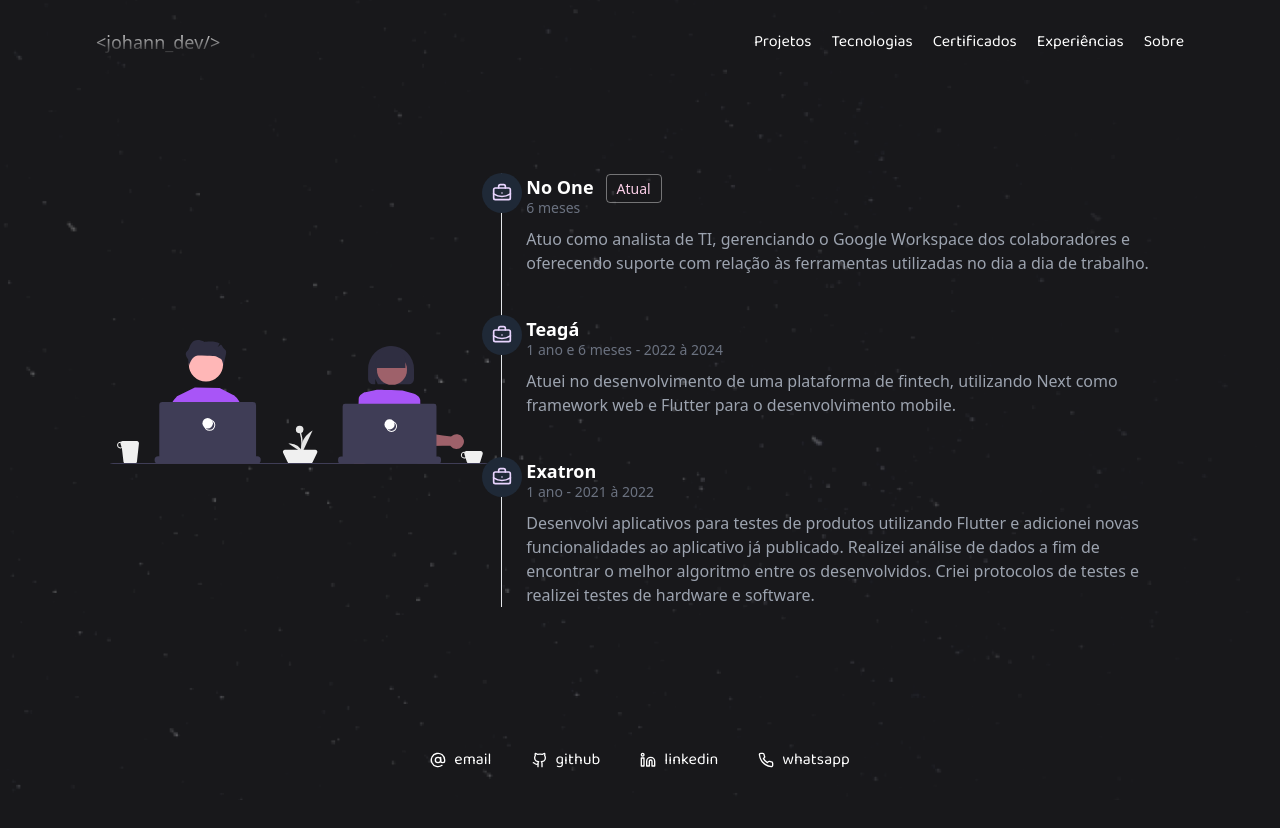
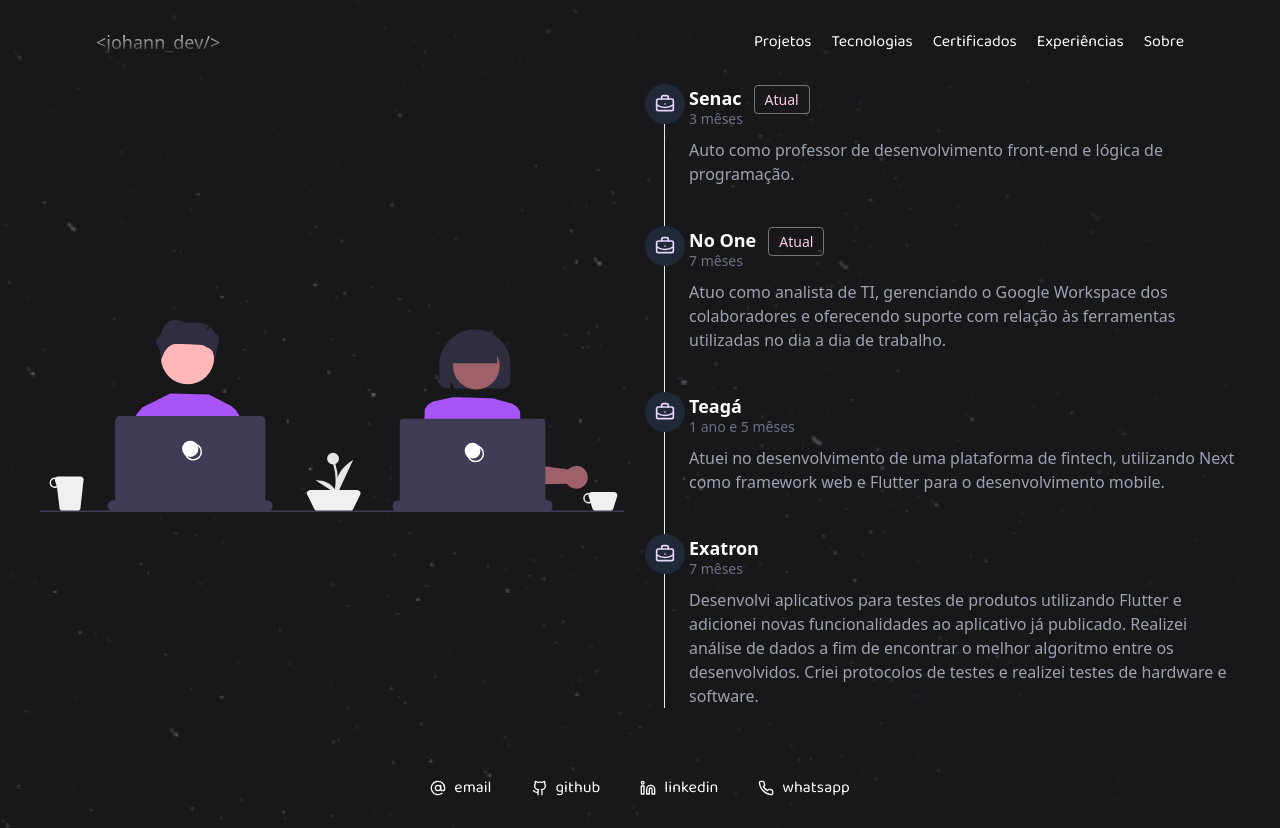
Before and after one commit to gabjohann/lucasjohann.dev, a React (Vite) app: page /experience in a window 1280 px wide. Before the commit the page ends 800 px from the top, so only its background shows below. Built offline with nearby package versions, Linux system fonts and the light colour scheme.

Commit message:
feat: automatic calculation of experience time

```diff
--- a/src/routes/experience.tsx
+++ b/src/routes/experience.tsx
@@ -1,66 +1,93 @@
 import { BriefcaseBusiness } from 'lucide-react'
 import workImage from '../assets/work.svg'
+import { differenceInMonths } from 'date-fns'
 
 interface ExperienceProps {
   companyName: string
-  timeWorked: string
+  timeWorked: () => string
   description: string
+  isActualWork?: boolean
+}
+
+function calculateTimeWorked(startDate: string, endDate?: string) {
+  const start = new Date(startDate)
+  const end = endDate ? new Date(endDate) : new Date()
+
+  const totalMonths = differenceInMonths(end, start)
+  const years = Math.floor(totalMonths / 12)
+  const months = totalMonths % 12
+
+  const yearString = years > 0 ? `${years} ano${years > 1 ? 's' : ''}` : ''
+  const monthString = months > 0 ? `${months} mês${months > 1 ? 'es' : ''}` : ''
+
+  return (
+    [yearString, monthString].filter(Boolean).join(' e ') || 'Menos de um mês'
+  )
 }
 
 export function Experience() {
   const experiences: ExperienceProps[] = [
     {
+      companyName: 'Senac',
+      timeWorked: () => calculateTimeWorked('2024-09-09'),
+      description:
+        'Auto como professor de desenvolvimento front-end e lógica de programação.',
+      isActualWork: true,
+    },
+    {
       companyName: 'No One',
-      timeWorked: '6 meses',
+      timeWorked: () => calculateTimeWorked('2024-05-06'),
       description:
         'Atuo como analista de TI, gerenciando o Google Workspace dos colaboradores e oferecendo suporte com relação às ferramentas utilizadas no dia a dia de trabalho.',
+      isActualWork: true,
     },
-
     {
       companyName: 'Teagá',
-      timeWorked: '1 ano e 6 meses - 2022 à 2024',
+      timeWorked: () => calculateTimeWorked('2022-09-05', '2024-02-20'),
       description:
         'Atuei no desenvolvimento de uma plataforma de fintech, utilizando Next como framework web e Flutter para o desenvolvimento mobile.',
     },
     {
       companyName: 'Exatron',
-      timeWorked: '1 ano - 2021 à 2022',
+      timeWorked: () => calculateTimeWorked('2021-11-01', '2022-06-04'),
       description:
         'Desenvolvi aplicativos para testes de produtos utilizando Flutter e adicionei novas funcionalidades ao aplicativo já publicado. Realizei análise de dados a fim de encontrar o melhor algoritmo entre os desenvolvidos. Criei protocolos de testes e realizei testes de hardware e software.',
     },
   ]
 
   return (
-    <div className="flex flex-grow items-center justify-evenly px-24">
-      <div className="w-96 overflow-hidden rounded-md">
-        <img src={workImage} alt="" />
+    <div className="flex max-w-7xl flex-grow items-center justify-evenly md:px-10">
+      <div className="mr-20 hidden rounded-md md:mr-10 md:block">
+        <img className="h-48 object-cover" src={workImage} alt="" />
       </div>
 
-      <div className="h-120 max-w-2xl pt-4">
+      <div className="ml-10 max-w-xl lg:ml-0">
         <ol className="relative border-l border-gray-200">
-          {experiences.map((experience, index) => (
-            <li key={experience.companyName} className="mb-10 ml-6">
+          {experiences.map(
+            ({ companyName, timeWorked, description, isActualWork }) => (
+              <li key={companyName} className="mb-10 ml-6">
                 <div className="absolute -left-5 rounded-full bg-gray-800 p-2">
                   <span className="flex h-6 w-6 items-center justify-center">
                     <BriefcaseBusiness width={20} className="text-purple-200" />
                   </span>
                 </div>
                 <h3 className="text-lg font-semibold text-white">
-                {experience.companyName}
-                {index === 0 && (
+                  {companyName}
+                  {isActualWork === true && (
                     <span className="ml-3 mr-2 rounded border border-white/40 px-2.5 py-1 text-sm font-medium text-pink-200 ">
                       Atual
                     </span>
                   )}
                 </h3>
                 <time className="mb-3 block text-sm font-normal leading-none text-gray-500">
-                {experience.timeWorked}
+                  {timeWorked()}
                 </time>
-              <p className="text-base font-normal text-gray-400">
-                {experience.description}
+                <p className="text-sm font-normal text-gray-400 md:text-base">
+                  {description}
                 </p>
               </li>
-          ))}
+            ),
+          )}
         </ol>
       </div>
     </div>
```
Lines whose indentation alone changed are shown as unchanged.
